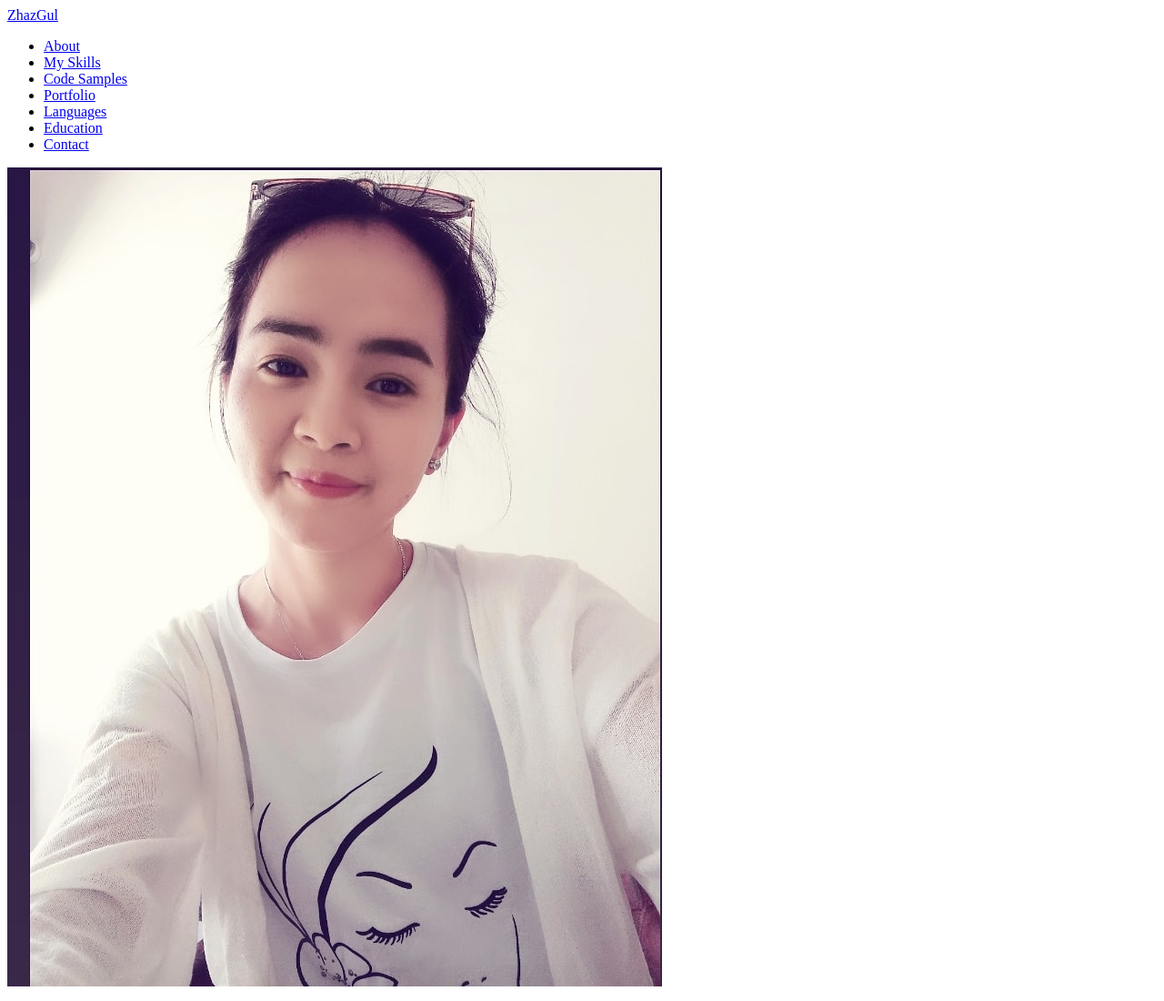
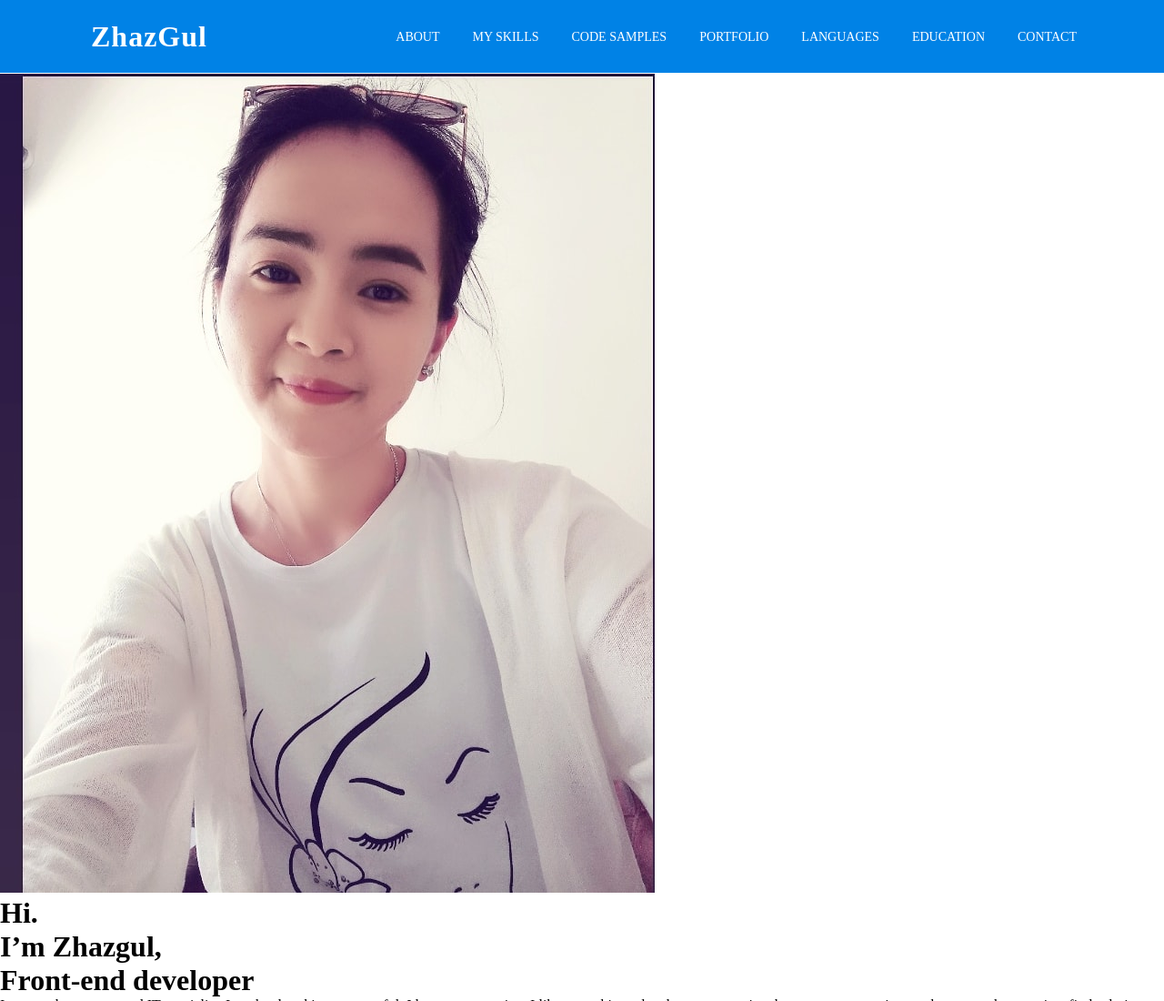
Before and after one commit to zhazgularystanbek/zhazgularystanbek.github.io, a plain HTML site: page index.html in a window 1280 px wide. Shown: the top 1100 px of the page at 91% size. Drawn offline with Linux system fonts and the light colour scheme.

Commit message:
Add styles

```diff
--- a/css/style.css
+++ b/css/style.css
@@ -0,0 +1,48 @@
+* {
+    padding: 0;
+    margin: 0;
+    box-sizing: border-box;
+}
+nav {
+    background: #0082e6;
+    height: 80px;
+    width: 100%;
+}
+nav .logo {
+    color: white;
+    font-size: 32px;
+    padding: 0 100px;
+    line-height: 80px;
+    font-weight: bold;
+    text-decoration: none;
+    letter-spacing: 1px;
+}
+
+nav .logo:hover {
+    color: rgb(240, 240, 204);
+}
+
+nav ul {
+    float: right;
+    margin-right: 80px;
+}
+ nav ul li {
+     display: inline-block;
+     line-height: 80px;
+     margin: 0 16px;
+ }
+nav ul li a {
+    color: white;
+    font-size: 14px;
+    text-decoration: none;
+    text-transform: uppercase;
+}
+
+nav ul li a:hover {
+    color: #0082e6;
+    transition: .3s;
+    padding: 8px 17px;
+    background-color: white;
+    font-weight: bold;
+    letter-spacing: 1px;
+}
--- a/index.html
+++ b/index.html
@@ -10,7 +10,7 @@
 <body>
   <header>
     <nav>
-      <a href="#home">ZhazGul</a>
+        <a class="logo" href="#home">ZhazGul</a>
         <ul>
           <li>
             <a href="#about">About</a>
```
